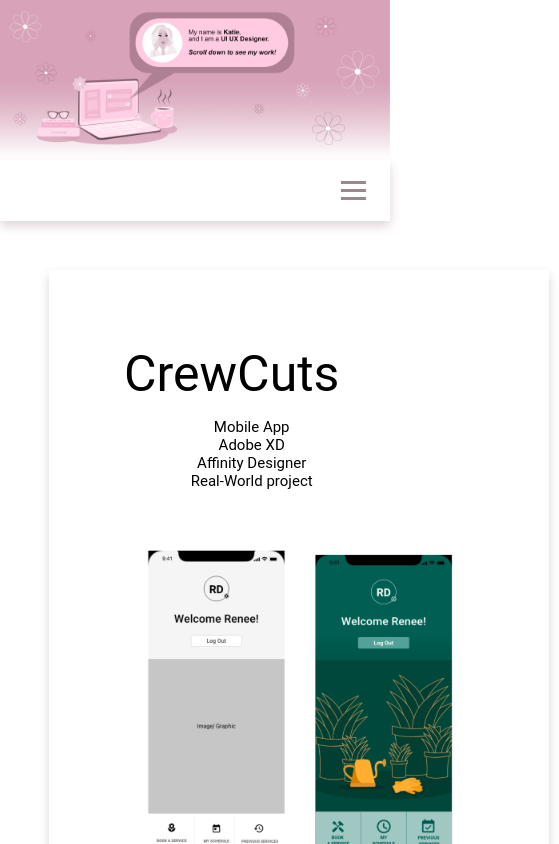
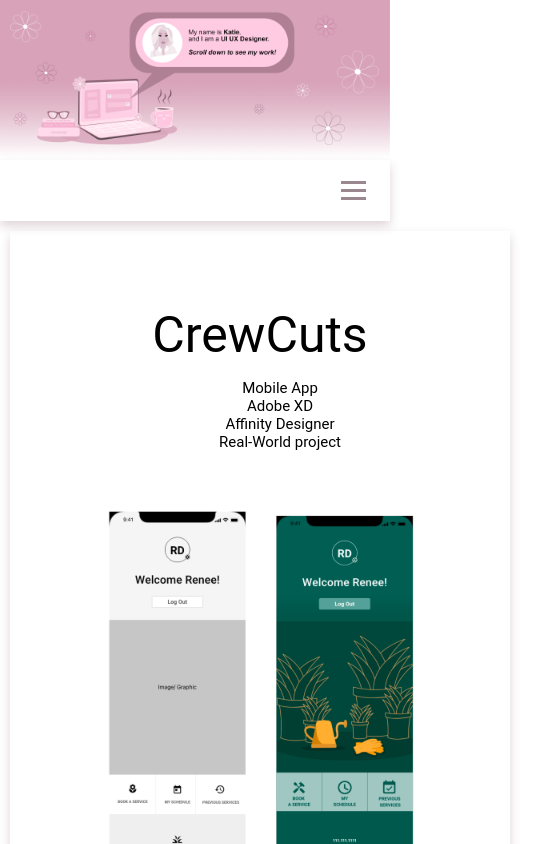
Before and after one commit to katherinestout/portfolio.stout, a React (Create React App) app in the folder portfolio/: page /work in a window 390 px wide. Shown: the top 844 px of the page, 559 px wide, since content can reach past the window. Built offline with nearby package versions, Linux system fonts and the light colour scheme; a web font is replaced by a local one.

Commit message:
responsive fix

```diff
--- a/portfolio/src/routes/projects/styles/mainPage.scss
+++ b/portfolio/src/routes/projects/styles/mainPage.scss
@@ -4,7 +4,7 @@
 .project-container {
     display: grid;
     grid-template-columns: auto auto;
-    margin: 10%;
+
 
     a:link {
         text-decoration: none;
@@ -30,7 +30,7 @@
             display: flex;
             height: 100%;
             .div2 {
-                display: inline-block;
+                // display: inline-block;
                 align-self: flex-end;
                 padding: 25px;
                 .project-title {
@@ -78,28 +78,26 @@
 @media only screen and (max-width: 768px) {
 
     .project-container {
-        // display: grid;
-        // grid-template-columns: auto;
+        display: grid;
+        grid-template-columns: auto;
 
-display: grid;
-grid-template-columns: 1fr;
-grid-template-rows: repeat(4, 1fr);
-grid-column-gap: 0px;
-grid-row-gap: 0px;
+
 
         .project {
             display: grid;
-            grid-template-columns:  repeat(2, 1fr);
-            grid-template-rows: .5fr 1fr;
+            grid-template-columns: 1fr;
+            grid-template-rows: repeat(.5, 1fr);
             grid-column-gap: 0px;
             grid-row-gap: 0px;
+
             text-align: center;
 
 
             .div1 {
-                grid-area: 1 / 1 / 2 / 2;
+                display: grid;
 
                 text-align: center;
+                grid-area: 1 / 1 / 2 / 2;
 
 
             .div2 {
@@ -109,7 +107,6 @@
             }
             }
             .div3 {
-
                 grid-area: 2 / 1 / 3 / 2;
                 text-align: center;
             }
```
